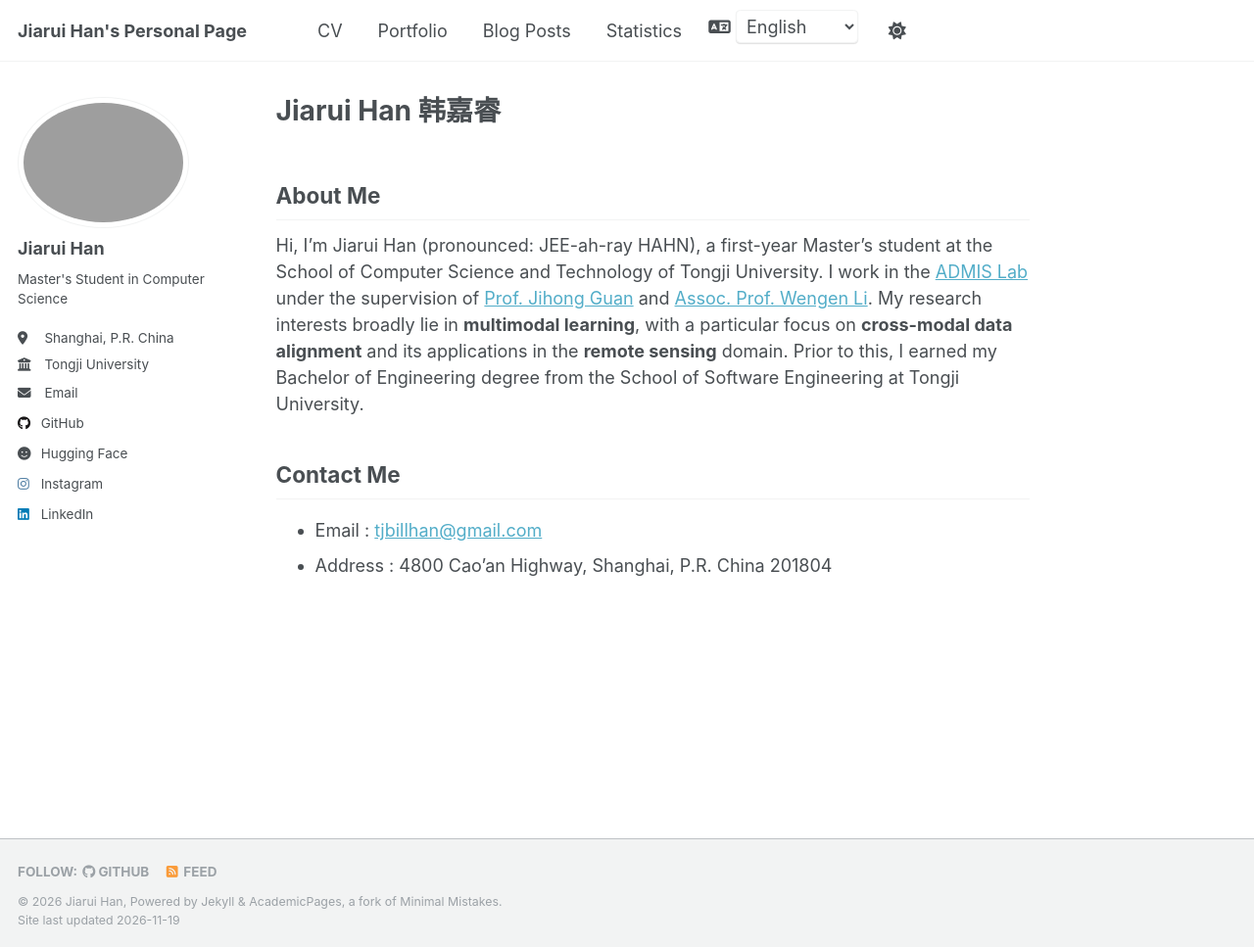
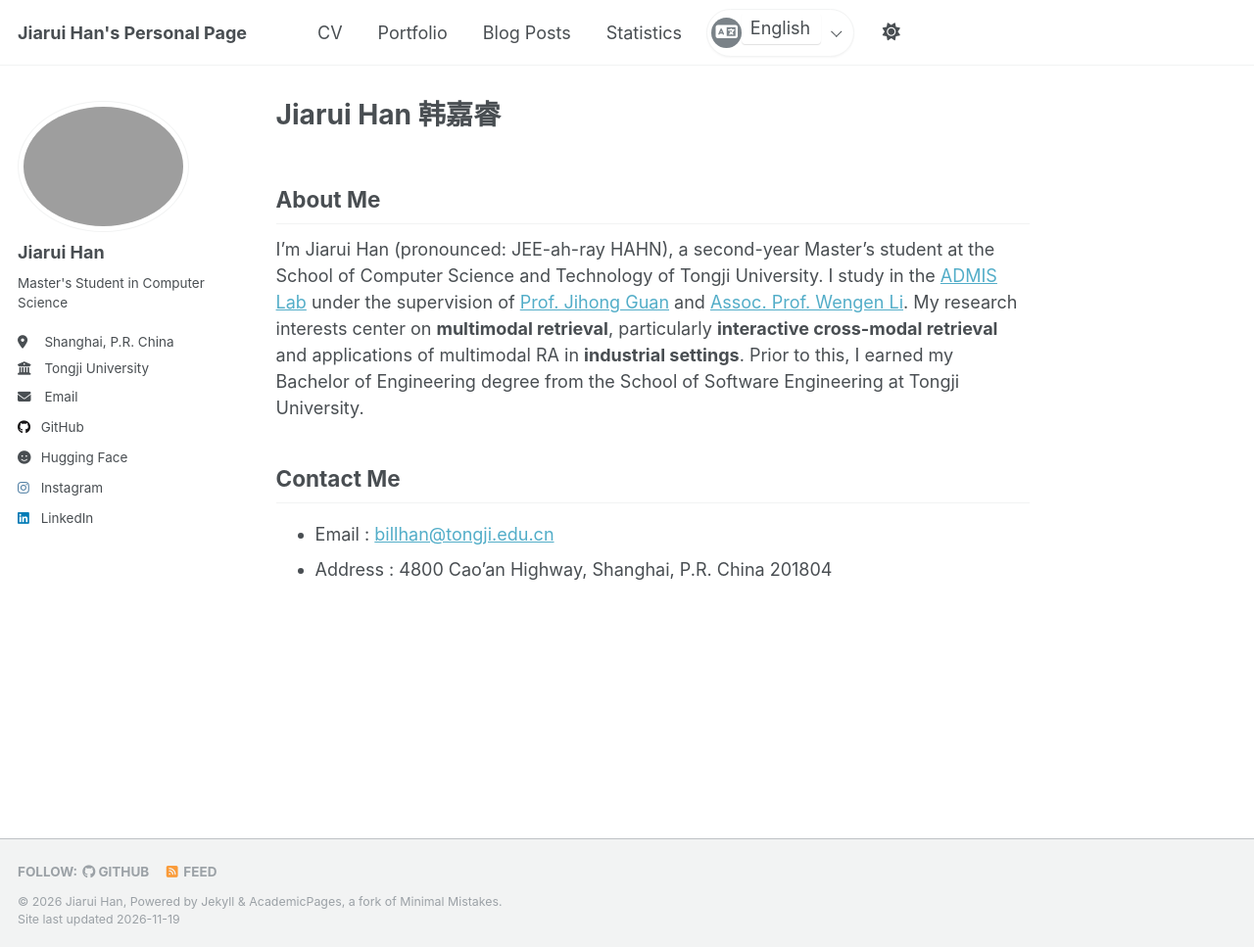
Before and after one commit to BillHan01/BillHan01.github.io, a Jekyll site: the page built from _pages/about.md, in a window 1280 px wide and 967 px high. Shown: the whole window at 98% size. Built offline with Jekyll 4.4.1, drawn with Linux system fonts in a browser that asks for light colours.

Commit message:
调整样式及更新简介信息

```diff
--- a/_config.yml
+++ b/_config.yml
@@ -14,7 +14,7 @@ author:
   bio: "Master's Student in Computer Science"
   location: "Shanghai, P.R. China"
   employer: "Tongji University"
-  email: "tjbillhan@gmail.com"
+  email: "billhan@tongji.edu.cn"
   github: "BillHan01"
   huggingface: "Billhan01"
   instagram: "billhan1228"
--- a/_data/languages.yml
+++ b/_data/languages.yml
@@ -15,7 +15,7 @@ zh-CN:
     email: "电子邮箱"
   home:
     about: "关于我"
-    intro: '你好，我是韩嘉睿（英文名发音：JEE-ah-ray HAHN），现为同济大学计算机科学与技术学院硕士一年级学生。我在 <a href="https://admis-tongji.github.io/">ADMIS 实验室</a>学习，导师为<a href="https://cs.tongji.edu.cn/info/1061/2814.htm">关佶红教授</a>和<a href="https://cs.tongji.edu.cn/info/1063/2826.htm">李文根副教授</a>。我的研究兴趣主要集中在<strong>多模态学习</strong>，尤其关注<strong>跨模态数据对齐</strong>及其在<strong>遥感</strong>领域的应用。在此之前，我于同济大学软件学院获得工学学士学位。'
+    intro: '我是韩嘉睿（英文名发音：JEE-ah-ray HAHN），现为同济大学计算机科学与技术学院硕士二年级学生。我在 <a href="https://admis-tongji.github.io/">ADMIS 实验室</a>学习，导师为<a href="https://cs.tongji.edu.cn/info/1065/3472.htm">关佶红教授</a>和<a href="https://faculty.tongji.edu.cn/liwengen/zh_CN/index/96065/list/index.htm">李文根副教授</a>。我的研究兴趣主要集中在<strong>多模态检索</strong>，尤其关注<strong>交互式跨模态检索</strong>及多模态 RA 在<strong>工业场景</strong>的应用。在此之前，我于同济大学软件学院获得工学学士学位。'
     contact: "联系方式"
     address_label: "地址"
     address: "中国上海市曹安公路4800号，201804"
@@ -37,7 +37,7 @@ zh-TW:
     email: "電子郵件"
   home:
     about: "關於我"
-    intro: '你好，我是韓嘉睿（英文名發音：JEE-ah-ray HAHN），現為同濟大學計算機科學與技術學院碩士一年級學生。我在 <a href="https://admis-tongji.github.io/">ADMIS 實驗室</a>學習，導師為<a href="https://cs.tongji.edu.cn/info/1061/2814.htm">關佶紅教授</a>和<a href="https://cs.tongji.edu.cn/info/1063/2826.htm">李文根副教授</a>。我的研究興趣主要集中在<strong>多模態學習</strong>，尤其關注<strong>跨模態資料對齊</strong>及其在<strong>遙感</strong>領域的應用。在此之前，我於同濟大學軟體學院獲得工學學士學位。'
+    intro: '我是韓嘉睿（英文名發音：JEE-ah-ray HAHN），現為同濟大學計算機科學與技術學院碩士二年級學生。我在 <a href="https://admis-tongji.github.io/">ADMIS 實驗室</a>學習，導師為<a href="https://cs.tongji.edu.cn/info/1065/3472.htm">關佶紅教授</a>和<a href="https://faculty.tongji.edu.cn/liwengen/zh_CN/index/96065/list/index.htm">李文根副教授</a>。我的研究興趣主要集中在<strong>多模態檢索</strong>，尤其關注<strong>互動式跨模態檢索</strong>及多模態 RA 在<strong>工業場景</strong>的應用。在此之前，我於同濟大學軟體學院獲得工學學士學位。'
     contact: "聯絡方式"
     address_label: "地址"
     address: "中國上海市曹安公路4800號，201804"
@@ -59,7 +59,7 @@ en:
     email: "Email"
   home:
     about: "About Me"
-    intro: 'Hi, I’m Jiarui Han (pronounced: JEE-ah-ray HAHN), a first-year Master’s student at the School of Computer Science and Technology of Tongji University. I work in the <a href="https://admis-tongji.github.io/">ADMIS Lab</a> under the supervision of <a href="https://cs.tongji.edu.cn/info/1061/2814.htm">Prof. Jihong Guan</a> and <a href="https://cs.tongji.edu.cn/info/1063/2826.htm">Assoc. Prof. Wengen Li</a>. My research interests broadly lie in <strong>multimodal learning</strong>, with a particular focus on <strong>cross-modal data alignment</strong> and its applications in the <strong>remote sensing</strong> domain. Prior to this, I earned my Bachelor of Engineering degree from the School of Software Engineering at Tongji University.'
+    intro: 'I’m Jiarui Han (pronounced: JEE-ah-ray HAHN), a second-year Master’s student at the School of Computer Science and Technology of Tongji University. I study in the <a href="https://admis-tongji.github.io/">ADMIS Lab</a> under the supervision of <a href="https://cs.tongji.edu.cn/info/1065/3472.htm">Prof. Jihong Guan</a> and <a href="https://faculty.tongji.edu.cn/liwengen/zh_CN/index/96065/list/index.htm">Assoc. Prof. Wengen Li</a>. My research interests center on <strong>multimodal retrieval</strong>, particularly <strong>interactive cross-modal retrieval</strong> and applications of multimodal RA in <strong>industrial settings</strong>. Prior to this, I earned my Bachelor of Engineering degree from the School of Software Engineering at Tongji University.'
     contact: "Contact Me"
     address_label: "Address"
     address: "4800 Cao’an Highway, Shanghai, P.R. China 201804"
@@ -81,7 +81,7 @@ de:
     email: "E-Mail"
   home:
     about: "Über mich"
-    intro: 'Hallo, ich bin Jiarui Han (ausgesprochen: JEE-ah-ray HAHN) und studiere im ersten Jahr des Masterstudiengangs an der Fakultät für Informatik und Technologie der Tongji-Universität. Ich arbeite im <a href="https://admis-tongji.github.io/">ADMIS Lab</a> unter der Betreuung von <a href="https://cs.tongji.edu.cn/info/1061/2814.htm">Prof. Jihong Guan</a> und <a href="https://cs.tongji.edu.cn/info/1063/2826.htm">Prof. Wengen Li</a>. Meine Forschungsinteressen liegen im Bereich des <strong>multimodalen Lernens</strong>, insbesondere bei der <strong>modalitätsübergreifenden Datenausrichtung</strong> und deren Anwendung in der <strong>Fernerkundung</strong>. Zuvor erwarb ich meinen Bachelor of Engineering an der Fakultät für Software Engineering der Tongji-Universität.'
+    intro: 'Hallo, ich bin Jiarui Han (ausgesprochen: JEE-ah-ray HAHN) und studiere im zweiten Jahr des Masterstudiengangs an der Fakultät für Informatik und Technologie der Tongji-Universität. Ich arbeite im <a href="https://admis-tongji.github.io/">ADMIS Lab</a> unter der Betreuung von <a href="https://cs.tongji.edu.cn/info/1065/3472.htm">Prof. Jihong Guan</a> und <a href="https://faculty.tongji.edu.cn/liwengen/zh_CN/index/96065/list/index.htm">Prof. Wengen Li</a>. Meine Forschungsinteressen liegen im Bereich der <strong>multimodalen Suche</strong>, insbesondere der <strong>interaktiven modalitätsübergreifenden Suche</strong> und der Anwendung multimodaler RA in <strong>industriellen Szenarien</strong>. Zuvor erwarb ich meinen Bachelor of Engineering an der Fakultät für Software Engineering der Tongji-Universität.'
     contact: "Kontakt"
     address_label: "Adresse"
     address: "Cao’an Highway 4800, Shanghai, China 201804"
--- a/_includes/masthead.html
+++ b/_includes/masthead.html
@@ -17,12 +17,14 @@
           {% endfor %}
           <li class="masthead__menu-item persist language-picker">
             <label class="visually-hidden" for="language-select">Language</label>
-            <i class="fas fa-fw fa-language" aria-hidden="true"></i>
-            <select id="language-select" aria-label="Language">
-              {% for language in site.data.languages %}
-                <option value="{{ language[0] }}"{% if language[0] == "en" %} selected{% endif %}>{{ language[1].label }}</option>
-              {% endfor %}
-            </select>
+            <div class="language-picker__control">
+              <span class="language-picker__icon"><i class="fas fa-fw fa-language" aria-hidden="true"></i></span>
+              <select id="language-select" aria-label="Language">
+                {% for language in site.data.languages %}
+                  <option value="{{ language[0] }}"{% if language[0] == "en" %} selected{% endif %}>{{ language[1].label }}</option>
+                {% endfor %}
+              </select>
+            </div>
           </li>
           <li id="theme-toggle" class="masthead__menu-item persist tail">
             <a><i id="theme-icon" class="fa-solid fa-sun" aria-hidden="true" title="toggle theme"></i></a>
--- a/_pages/about.md
+++ b/_pages/about.md
@@ -14,6 +14,6 @@ redirect_from:
 <h2 class="i18n-section-title">{% include i18n-text.html key="home.contact" %}</h2>
 
 <ul>
-  <li>{% include i18n-text.html key="profile.email" %}: <a href="mailto:tjbillhan@gmail.com">tjbillhan@gmail.com</a></li>
+  <li>{% include i18n-text.html key="profile.email" %}: <a href="mailto:billhan@tongji.edu.cn">billhan@tongji.edu.cn</a></li>
   <li>{% include i18n-text.html key="home.address_label" %}: {% include i18n-text.html key="home.address" %}</li>
 </ul>
--- a/assets/css/main.scss
+++ b/assets/css/main.scss
@@ -44,20 +44,60 @@
 
 /* Language selector and localized content */
 .language-picker {
-  display: flex;
-  align-items: center;
-  gap: 0.2rem;
-  padding: 0 0.5rem;
+  padding: 0 0.4rem;
+
+  &__control {
+    position: relative;
+    display: flex;
+    align-items: center;
+    min-height: 2.25rem;
+    padding: 0.18rem 1.85rem 0.18rem 0.22rem;
+    border: 1px solid var(--global-border-color);
+    border-radius: 999px;
+    background: var(--global-bg-color);
+    box-shadow: 0 1px 2px rgba(0, 0, 0, 0.04);
+
+    &::after {
+      content: "";
+      position: absolute;
+      right: 0.75rem;
+      top: 50%;
+      width: 0.42rem;
+      height: 0.42rem;
+      border-right: 1.5px solid currentColor;
+      border-bottom: 1.5px solid currentColor;
+      transform: translateY(-65%) rotate(45deg);
+      pointer-events: none;
+    }
+  }
+
+  &__icon {
+    display: inline-flex;
+    align-items: center;
+    justify-content: center;
+    width: 1.72rem;
+    height: 1.72rem;
+    border-radius: 50%;
+    color: #fff;
+    background: var(--global-base-color);
+  }
 
   select {
-    max-width: 8.5rem;
-    padding: 0.25rem 1.4rem 0.25rem 0.35rem;
-    border: 1px solid var(--global-border-color);
-    border-radius: 0.25rem;
-    background-color: var(--global-bg-color);
+    max-width: 8.8rem;
+    padding: 0.2rem 0 0.2rem 0.48rem;
+    border: 0;
+    outline: 0;
+    appearance: none;
+    background: transparent;
     color: var(--global-text-color);
     font: inherit;
+    line-height: 1.35;
     cursor: pointer;
+  }
+
+  &:focus-within .language-picker__control {
+    border-color: var(--global-base-color);
+    box-shadow: 0 0 0 3px rgba(0, 0, 0, 0.08);
   }
 }
 
@@ -68,30 +108,6 @@
 
 [data-lang][hidden] {
   display: none !important;
-}
-
-.cv-language-switcher {
-  display: flex;
-  justify-content: flex-end;
-  margin-bottom: 1.5rem;
-
-  button {
-    padding: 0.4rem 0.8rem;
-    border: 1px solid var(--global-border-color);
-    background: var(--global-bg-color);
-    color: var(--global-text-color);
-    cursor: pointer;
-
-    &:first-child { border-radius: 0.3rem 0 0 0.3rem; }
-    &:last-child {
-      margin-left: -1px;
-      border-radius: 0 0.3rem 0.3rem 0;
-    }
-    &.is-active {
-      background: var(--global-base-color);
-      color: #fff;
-    }
-  }
 }
 
 .cv-version {
@@ -109,6 +125,11 @@
 }
 
 @media screen and (max-width: 600px) {
-  .language-picker i { display: none; }
-  .language-picker select { max-width: 6.8rem; }
+  .language-picker {
+    padding: 0 0.15rem;
+
+    &__icon { display: none; }
+    &__control { padding-left: 0.45rem; }
+    select { max-width: 6.9rem; }
+  }
 }
--- a/assets/js/language-switcher.js
+++ b/assets/js/language-switcher.js
@@ -44,6 +44,13 @@
     var select = document.getElementById("language-select");
     if (select) select.value = language;
 
+    // The CV has Chinese and English versions. Keep it in step with the
+    // site-wide language picker: both Chinese locales use the Chinese CV,
+    // while English and German use the English CV.
+    if (document.querySelector("[data-cv-version]")) {
+      setCvLanguage(language.indexOf("zh") === 0 ? "zh" : "en");
+    }
+
     try { window.localStorage.setItem("site-language", language); } catch (error) {}
 
     if (updateUrl && window.history && window.history.replaceState) {
@@ -53,26 +60,11 @@
     }
   }
 
-  function preferredCvLanguage(siteLanguage) {
-    var stored;
-    try { stored = window.localStorage.getItem("cv-language"); } catch (error) { stored = null; }
-    if (stored === "zh" || stored === "en") return stored;
-    return siteLanguage && siteLanguage.indexOf("zh") === 0 ? "zh" : "en";
-  }
-
-  function setCvLanguage(language, remember) {
+  function setCvLanguage(language) {
     if (language !== "zh" && language !== "en") language = "en";
     document.querySelectorAll("[data-cv-version]").forEach(function (version) {
       version.hidden = version.getAttribute("data-cv-version") !== language;
     });
-    document.querySelectorAll("[data-cv-language]").forEach(function (button) {
-      var active = button.getAttribute("data-cv-language") === language;
-      button.classList.toggle("is-active", active);
-      button.setAttribute("aria-pressed", active ? "true" : "false");
-    });
-    if (remember) {
-      try { window.localStorage.setItem("cv-language", language); } catch (error) {}
-    }
   }
 
   document.addEventListener("DOMContentLoaded", function () {
@@ -88,13 +80,5 @@
     var language = initialLanguage();
     setLanguage(language, false);
 
-    if (document.querySelector("[data-cv-version]")) {
-      setCvLanguage(preferredCvLanguage(language), false);
-      document.querySelectorAll("[data-cv-language]").forEach(function (button) {
-        button.addEventListener("click", function () {
-          setCvLanguage(this.getAttribute("data-cv-language"), true);
-        });
-      });
-    }
   });
 })();
```
Also changed, not shown: _pages/cv.md (+0 -5 lines).
